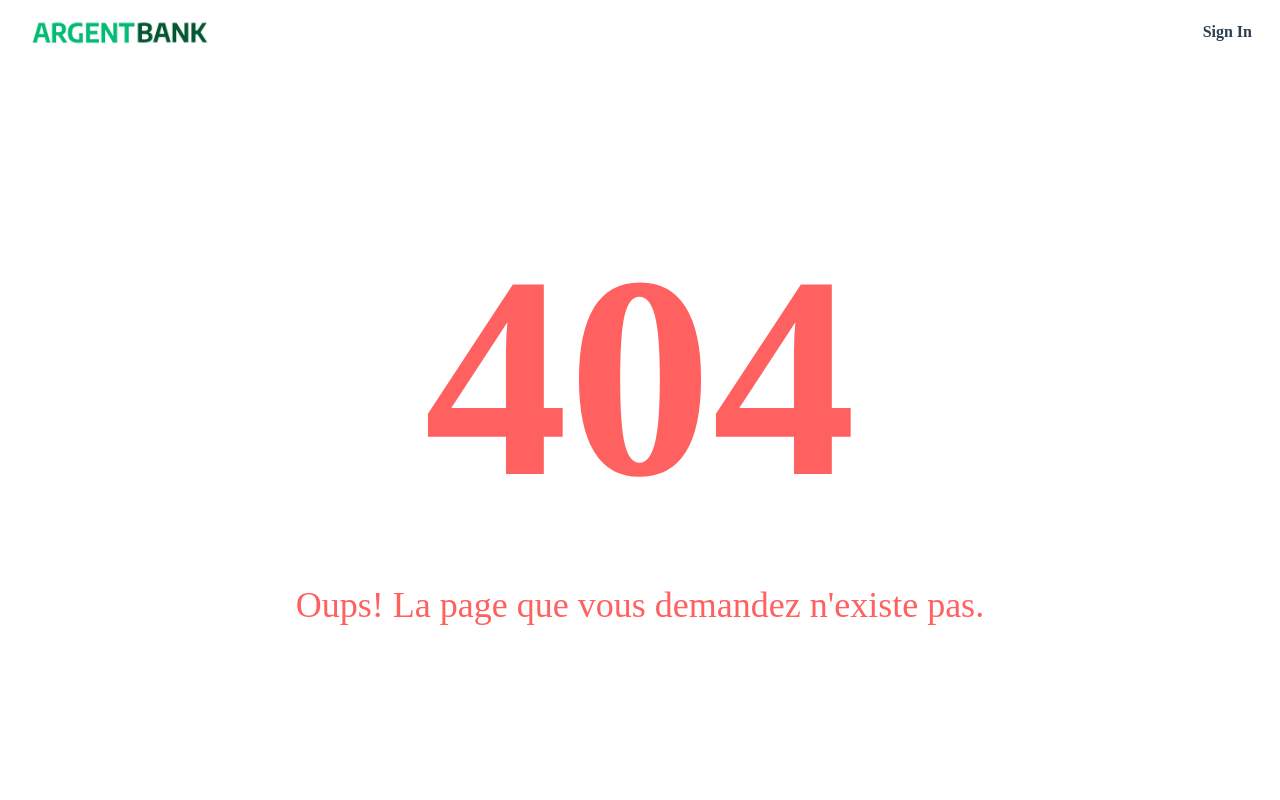
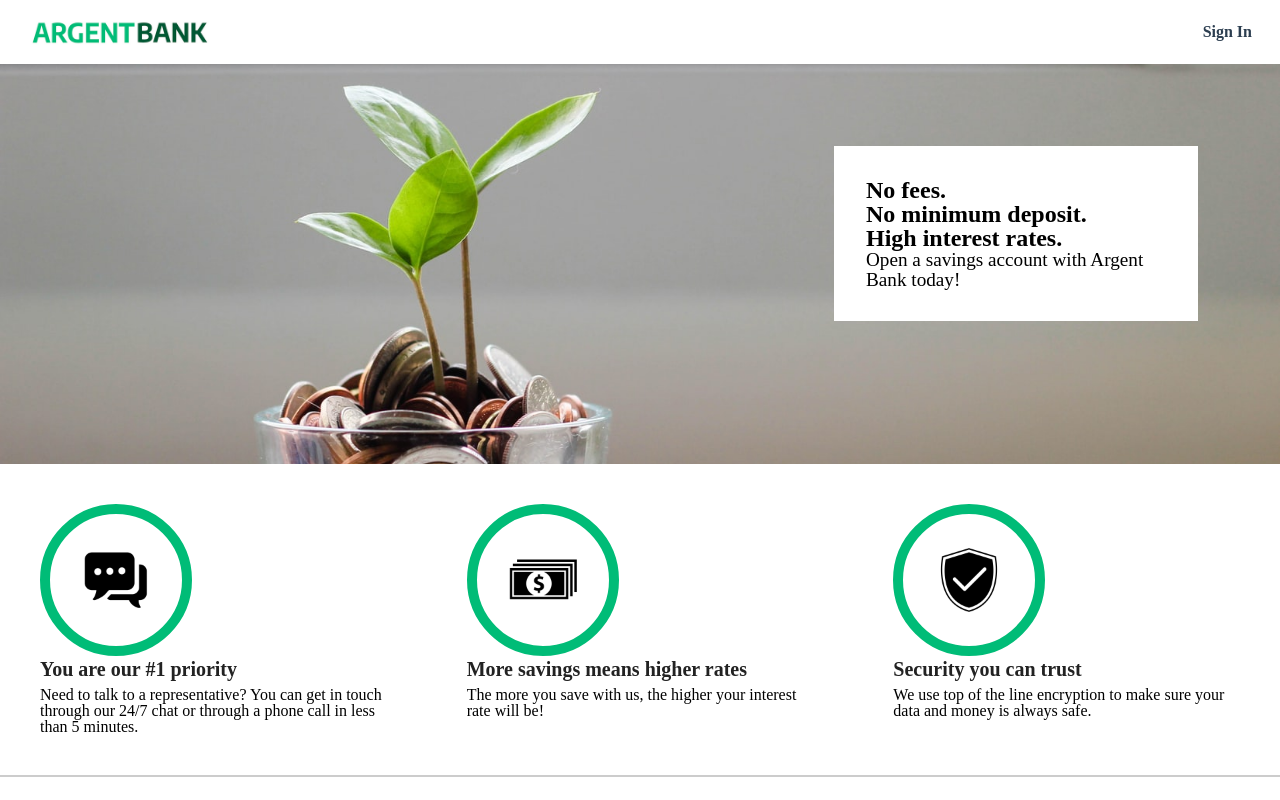
Before and after one commit to julien382/JulienHermain_P13_15-02-2023_frontend, a React (Create React App) app: page / in a window 1280 px wide. Before the commit this address had no page. Shown: the top 800 px of the page. Built offline with nearby package versions, Linux system fonts and the light colour scheme.

Commit message:
add banner and home

```diff
--- a/src/components/App.js
+++ b/src/components/App.js
@@ -5,13 +5,14 @@
 import Header from './Header/Header';
 import Error from '../pages/Error/Error';
 import Footer from './Footer/Footer';
+import Home from '../pages/Home/Home';
 
 function App() {
   return (
     <div id="app">
       <Header />
       <Routes>
-        <Route path="/" element={<Error />} />
+        <Route path="/" element={<Home />} />
         <Route path="/*" element={<Error />} />
       </Routes>
       <Footer />
--- /dev/null
+++ b/src/components/Banner/Banner.css
@@ -0,0 +1,53 @@
+.hero {
+    background-image: url('../../assets/bank-tree.jpeg');
+    background-position: 0 -50px;
+    background-size: cover;
+    background-repeat: no-repeat;
+    height: 300px;
+    position: relative;
+  }
+
+.hero-content {
+    position: relative;
+    top: 2rem;
+    width: 200px;
+    background: white;
+    padding: 2rem;
+    text-align: left;
+    margin: 0 auto;
+}
+
+.hero-content .subtitle {
+    font-weight: bold;
+    font-size: 1rem;
+    margin: 0;
+}
+
+.hero-content .text {
+    margin-bottom: 0;
+    font-size: 0.9rem;
+}
+
+
+@media (min-width: 920px) {
+    .hero {
+      height: 400px;
+      background-position: 0% 33%;
+    }
+
+    .hero-content {
+      position: absolute;
+      top: 50px;
+      right: 50px;
+      width: 300px;
+      margin: 2rem;
+    }
+
+    .hero-content .subtitle {
+      font-size: 1.5rem;
+    }
+
+    .hero-content .text {
+      font-size: 1.2rem;
+    }
+  }
--- /dev/null
+++ b/src/components/Banner/Banner.jsx
@@ -0,0 +1,17 @@
+import './Banner.css'
+
+const Banner = () => {
+    return (
+        <div class="hero">
+        <section class="hero-content">
+          <h2 class="sr-only">Promoted Content</h2>
+          <p class="subtitle">No fees.</p>
+          <p class="subtitle">No minimum deposit.</p>
+          <p class="subtitle">High interest rates.</p>
+          <p class="text">Open a savings account with Argent Bank today!</p>
+        </section>
+      </div>
+    )
+}
+
+export default Banner
--- /dev/null
+++ b/src/pages/Home/Home.css
@@ -0,0 +1,29 @@
+.features {
+    display: flex;
+    flex-direction: column;
+}
+
+@media (min-width: 920px) {
+    .features {
+      flex-direction: row;
+    }
+}
+
+.feature-icon {
+    width: 100px;
+    border: 10px solid #00bc77;
+    border-radius: 50%;
+    padding: 1rem;
+}
+
+.feature-item {
+    flex: 1;
+    padding: 2.5rem;
+}
+
+.feature-item-title {
+    color: #222;
+    font-size: 1.25rem;
+    font-weight: bold;
+    margin-bottom: 0.5rem;
+}
--- /dev/null
+++ b/src/pages/Home/Home.jsx
@@ -0,0 +1,50 @@
+import './Home.css'
+import iconChat from '../../assets/icon-chat.png'
+import iconMoney from '../../assets/icon-money.png'
+import iconSecurity from '../../assets/icon-security.png'
+
+import Banner from '../../components/Banner/Banner';
+
+const Home = () => {
+    return (
+        <div className='home'>
+            <Banner />
+            <section class="features">
+                <h2 class="sr-only">Features</h2>
+                <div class="feature-item">
+                <img src={iconChat} alt="Chat Icon" class="feature-icon" />
+                <h3 class="feature-item-title">You are our #1 priority</h3>
+                <p>
+                    Need to talk to a representative? You can get in touch through our
+                    24/7 chat or through a phone call in less than 5 minutes.
+                </p>
+                </div>
+                <div class="feature-item">
+                <img
+                    src={iconMoney}
+                    alt="Chat Icon"
+                    class="feature-icon"
+                />
+                <h3 class="feature-item-title">More savings means higher rates</h3>
+                <p>
+                    The more you save with us, the higher your interest rate will be!
+                </p>
+                </div>
+                <div class="feature-item">
+                <img
+                    src={iconSecurity}
+                    alt="Chat Icon"
+                    class="feature-icon"
+                />
+                <h3 class="feature-item-title">Security you can trust</h3>
+                <p>
+                    We use top of the line encryption to make sure your data and money
+                    is always safe.
+                </p>
+                </div>
+            </section>
+        </div>
+    )
+}
+
+export default Home
```
